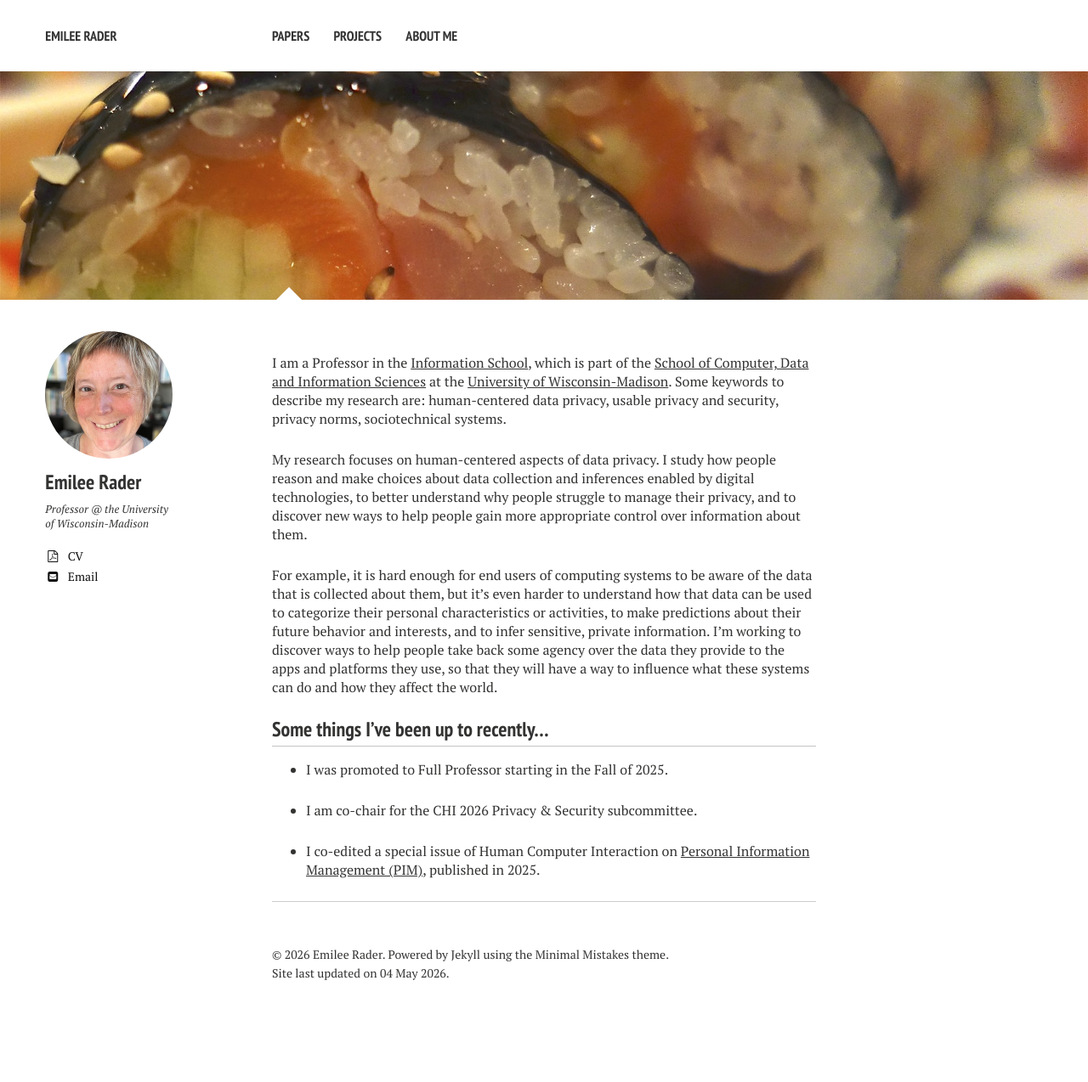
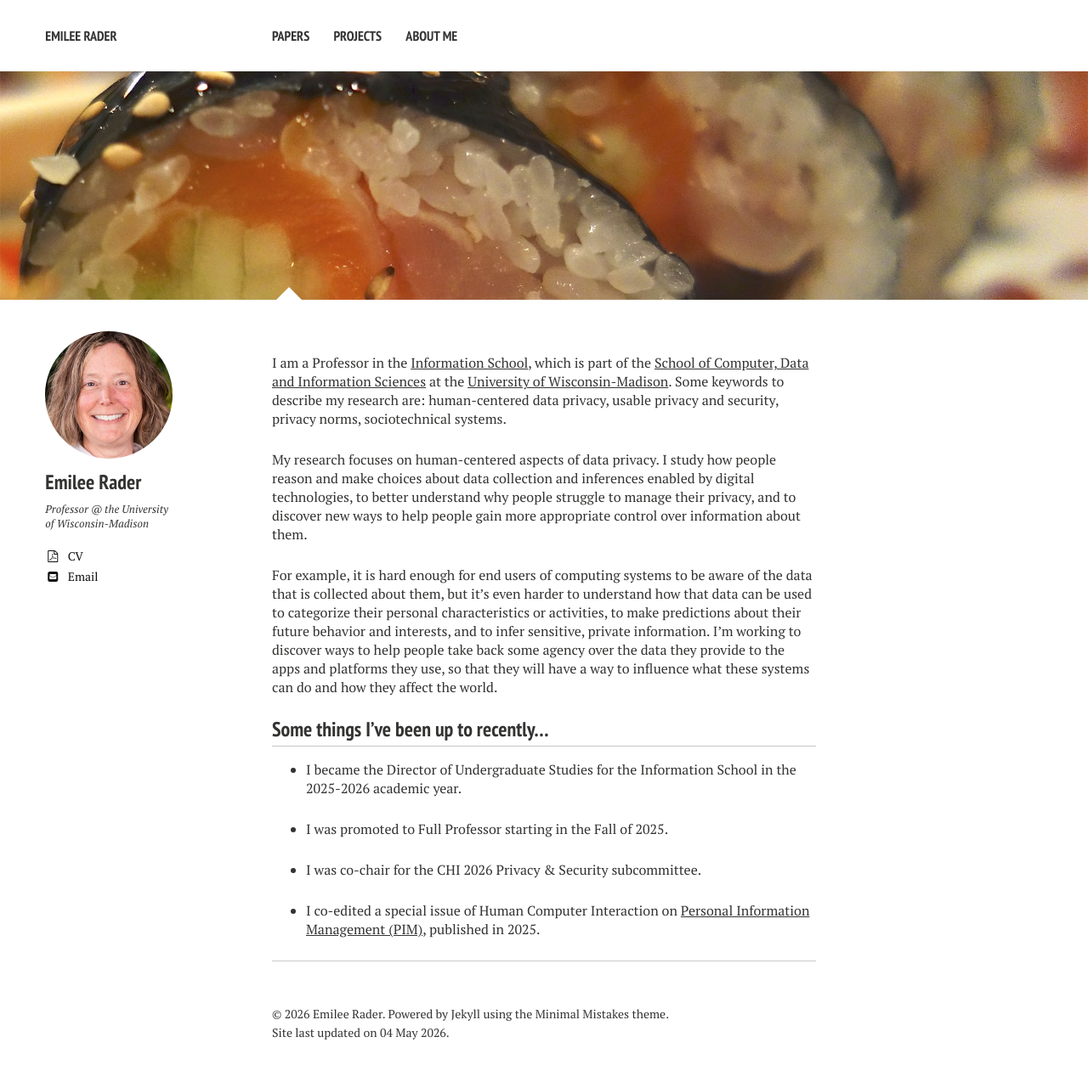
Before and after one commit to bierdoctor/bierdoctor.github.io, a Jekyll site: the page built from index.md, in a window 1280 px wide. Shown: the whole page at 85% size. Built offline with Jekyll 4.4.1, drawn with Linux system fonts in a browser that asks for light colours; nearby versions of some CDN libraries; before the commit the page ends 1204 px from its top, so only the background shows below that.

Commit message:
update home page and photo

```diff
--- a/_config.yml
+++ b/_config.yml
@@ -26,7 +26,7 @@ kramdown:
 # Site owner
 owner:
   name: Emilee Rader
-  avatar: bio-photo.jpg
+  avatar: 2026_bio-photo.jpg
   bio: "Professor @ the University of Wisconsin-Madison"
   cv: "/vita/vitaEJR.pdf"
   email: ejrader2@wisc.edu
--- a/index.md
+++ b/index.md
@@ -12,9 +12,11 @@ For example, it is hard enough for end users of computing systems to be aware of
 
 ### Some things I've been up to recently...
 
+- I became the Director of Undergraduate Studies for the Information School in the 2025-2026 academic year.
+
 - I was promoted to Full Professor starting in the Fall of 2025.
 
-- I am co-chair for the CHI 2026 Privacy & Security subcommittee.
+- I was co-chair for the CHI 2026 Privacy & Security subcommittee.
 
 - I co-edited a special issue of Human Computer Interaction on [Personal Information Management (PIM)](https://www.tandfonline.com/doi/full/10.1080/07370024.2025.2482191), published in 2025.
 
```
Also changed, not shown: about/index.md (+3 -7 lines), images/2012_bio-photo.png (deleted), images/2015_bio-photo.png (deleted), images/2022_bio-photo.jpg (renamed from images/bio-photo.jpg), images/2026_bio-photo.jpg (added), images/bio-photo.png (deleted), 1 other file.
